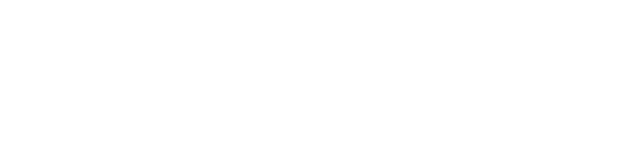
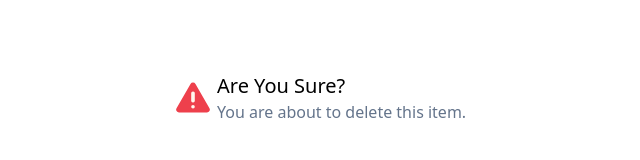
Before and after one commit to Omelihunna/tailwind-sandbox-starter, a plain HTML site: page 01-utility-first/index.html in a window 1280 px wide. Shown: the whole page, without its empty margins (303-943 px from the left). Drawn offline with nearby package versions, Linux system fonts and the light colour scheme.

Commit message:
Warning div added in Utility Module

```diff
--- a/01-utility-first/index.html
+++ b/01-utility-first/index.html
@@ -9,5 +9,14 @@
   </head>
   <body>
     <!-- Utility First -->
+    <div class="flex items-center p-6 max-w-sm mx-auto bg-white rounded-xl shadow-lg-space-x-4 mt-12">
+      <img class="w-12 h-12" src="../assets/img/warning.svg" alt="">
+      <div>
+        <div class="text-xl font-medium text-black">
+          Are You Sure?
+        </div>
+        <p class="text-slate-500">You are about  to delete this item.</p>
+      </div>
+    </div>
   </body>
 </html>
```
